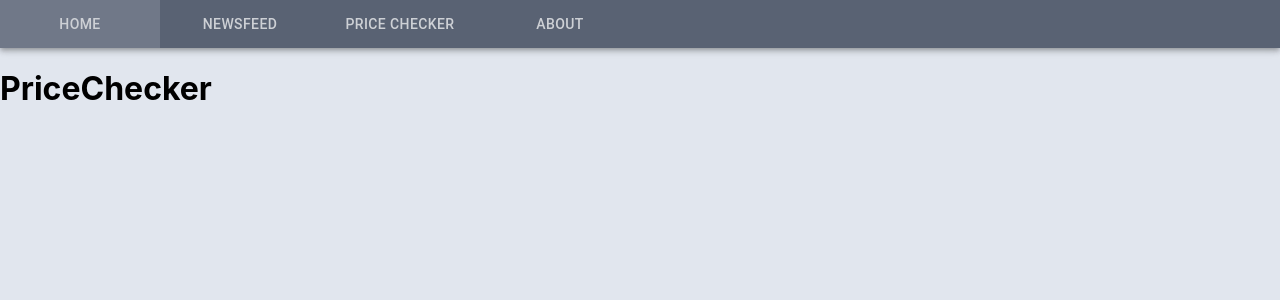
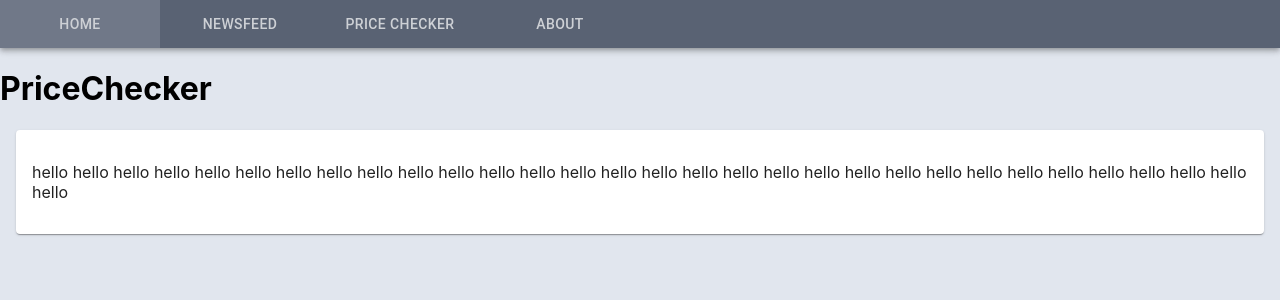
Before and after one commit to JayoMayoKayo/BrainStation-Capstone, a React (Create React App) app in the folder client/: page /priceChecker in a window 1280 px wide. Shown: the top 300 px of the page. Built offline with nearby package versions, Linux system fonts and the light colour scheme.

Commit message:
worked on routing for new api

```diff
--- /dev/null
+++ b/client/src/components/NameSearch/NameSearch.js
@@ -0,0 +1,28 @@
+import React from 'react';
+
+
+//Material Ui Components
+import { withStyles } from '@material-ui/core/styles';
+import Paper from '@material-ui/core/Paper';
+
+//Component Stylings
+const styles = {
+  searchBar : {
+    padding : '16px',
+    marginLeft : '16px',
+    marginRight : '16px'
+  }
+}
+
+class NameSearch extends React.Component {
+  render() {
+    const{ classes } = this.props;
+
+    return (
+        <Paper className={classes.searchBar} >
+          <p>hello hello hello hello hello hello hello hello hello hello hello hello hello hello hello hello hello hello hello hello hello hello hello hello hello hello hello hello hello hello hello </p>
+        </Paper>
+    );
+  }
+}
+export default withStyles(styles)(NameSearch);
--- a/client/src/components/PriceChecker/PriceChecker.js
+++ b/client/src/components/PriceChecker/PriceChecker.js
@@ -3,6 +3,7 @@ import React from 'react';
 
 //Components
 import Navbar from '../Navbar/Navbar.js';
+import NameSearch from '../NameSearch/NameSearch.js';
 
 class PriceChecker extends React.Component {
   render() {
@@ -10,6 +11,7 @@ class PriceChecker extends React.Component {
       <>
         <Navbar />
         <h1>PriceChecker</h1>
+        <NameSearch />
       </>
     );
   }
```
